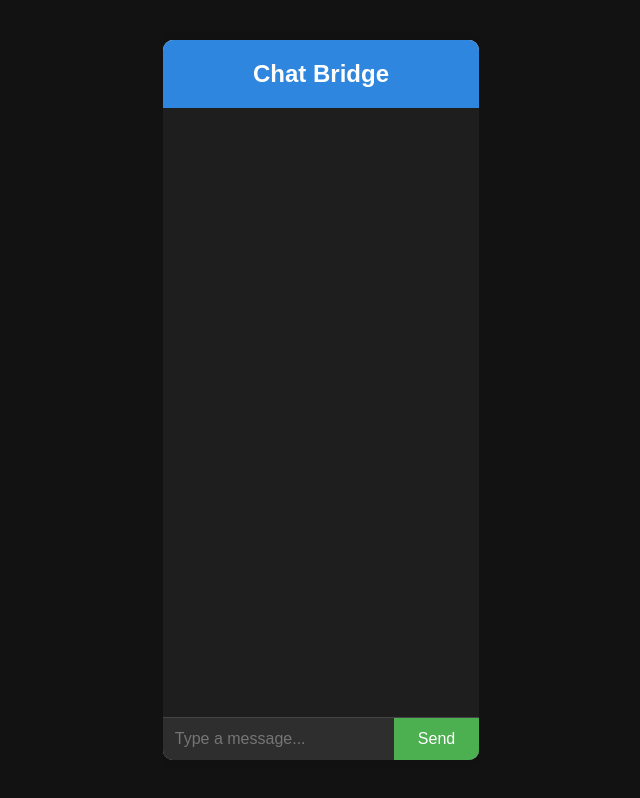
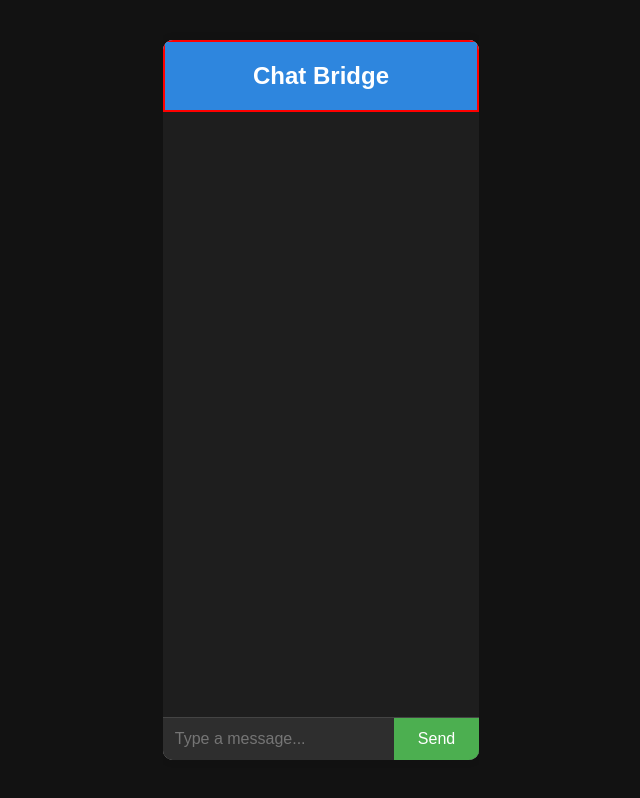
Before and after one commit to habeeb-code-cell/chat-bridge, a React (Create React App) app: page / in a window 1280 px wide. Shown: the whole page, without its empty margins (319-959 px from the left). Built offline with nearby package versions, Linux system fonts and the light colour scheme.

Commit message:
fallbak fix adding a border for debug

```diff
--- a/src/App.css
+++ b/src/App.css
@@ -115,6 +115,11 @@
     font-size: 1rem;
   }
 
+  .chat-header {
+    border: 2px solid red; /* Debug border */
+  }
+
+
   /* Responsive tweaks */
   @media (max-width: 768px) {
     .chat-container {
```
